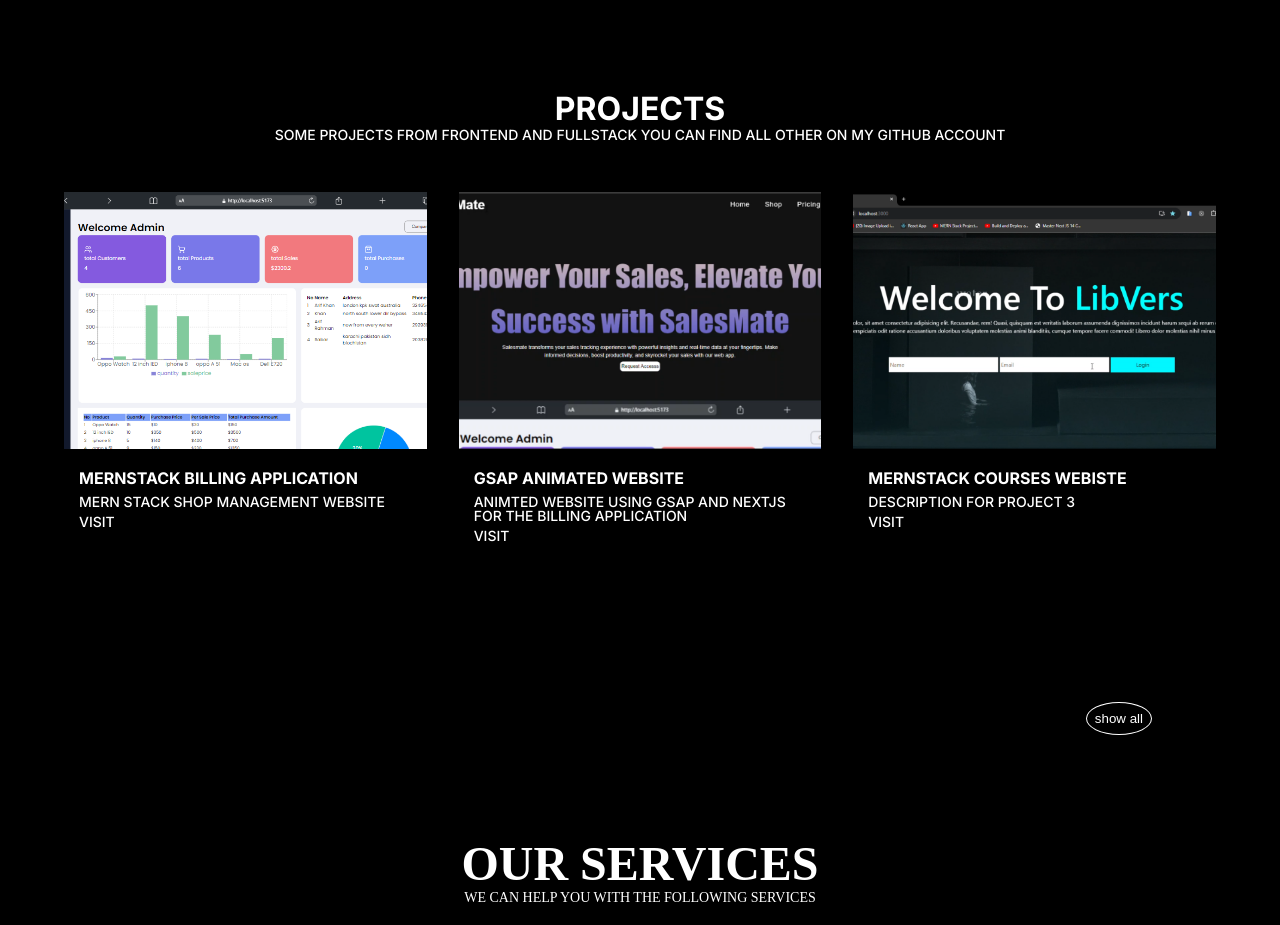
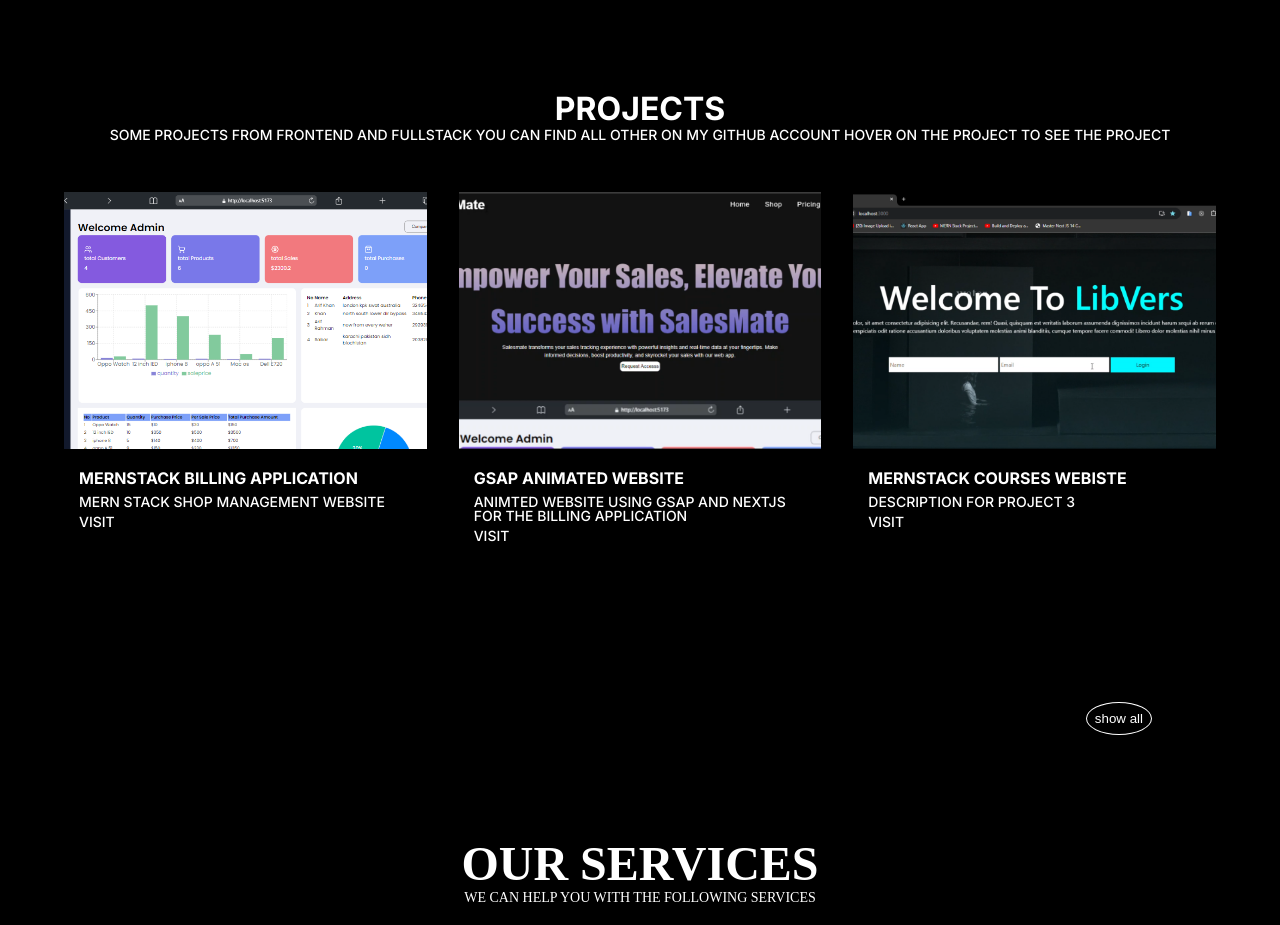
Before and after one commit to Khan1git/next-personal-portfolio, a Next.js app: page / in a window 1280 px wide. Shown: the part 2320-3245 px from the top of the page. Built offline with nearby package versions, Linux system fonts and the light colour scheme.

Commit message:
froontend

```diff
--- a/src/components/Work.jsx
+++ b/src/components/Work.jsx
@@ -34,7 +34,7 @@ function Work() {
         <>
             <section className="work_home">
                 <h2>PROJECTS</h2>
-                <p className='head_p'>some projects from  frontend and fullstack you can find all other on my github account</p>
+                <p className='head_p'>some projects from frontend and fullstack you can find all other on my github account hover on the project to see the project</p>
                 <div className="parent">
                     <div className="course-box">
                         {projects.map((project, index) => (
```
